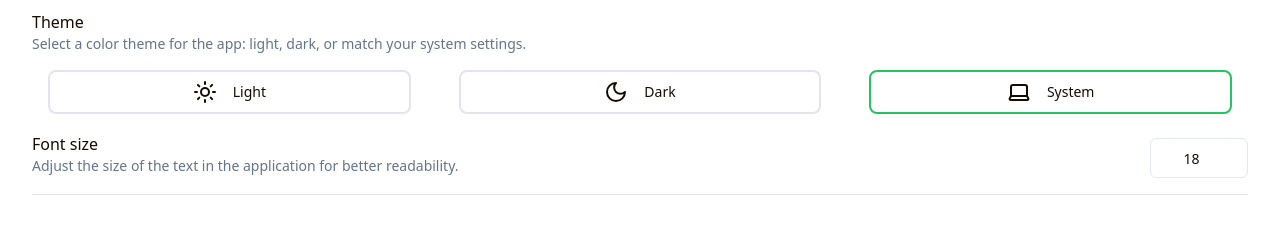
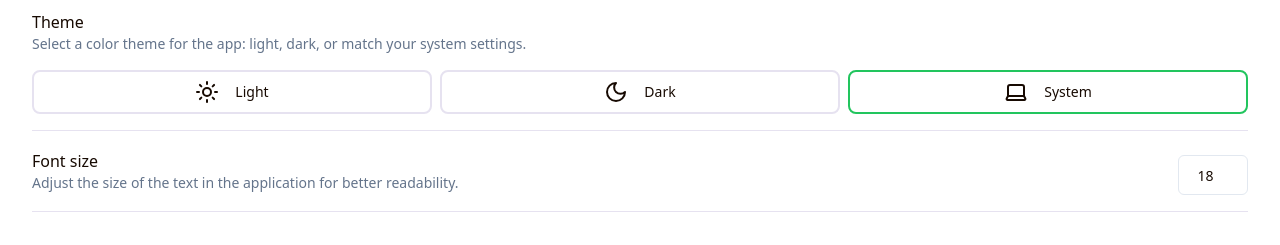
Before and after one commit to TeamDev-IP/JxBrowser-Gallery, a React (Vite) app in the folder desktop-web-app/web-app/shadcn/: page /prefs/appearance in a window 1280 px wide. Shown: the part 303-548 px from the top of the page. Built offline with nearby package versions, Linux system fonts and the light colour scheme.

Commit message:
Remove spaces for themes

```diff
--- a/desktop-web-app/web-app/shadcn/src/components/appearance.tsx
+++ b/desktop-web-app/web-app/shadcn/src/components/appearance.tsx
@@ -51,7 +51,7 @@
                 </div>
 
                 <div
-                    className="flex flex-col md:flex-row sm:gap-x-4 md:gap-x-8 lg:gap-x-12 gap-y-4 justify-center items-center px-4">
+                    className="flex flex-col sm:flex-row gap-x-2 gap-y-2 justify-center items-center">
                     <ThemeBox title="Light" theme="light" isSelected={isLight} onClick={() => {
                         setIsLight(true)
                         setIsDark(false)
@@ -69,8 +69,9 @@
                     }} icon={Laptop}/>
                 </div>
             </div>
-            <div className="w-full flex flex-wrap items-center space-y-2 justify-between">
-                <div className="w-[30%] md:w-[50%] lg:w-[60%]">
+            <GuidingLine/>
+            <div className="w-full flex items-center space-y-2 justify-between">
+                <div className="pr-8">
                     <p>Font size</p>
                     <p className="text-sm text-muted-foreground text-gray-500">
                         Adjust the size of the text in the application for better readability.
@@ -84,7 +85,7 @@
                         max={24}
                         step={2}
                         onChange={(e) => setFont(Number(e.target.value))}
-                        className="text-center"
+                        className="text-center w-[70px]"
                         aria-label="Font size input"
                     />
                 </div>
```
